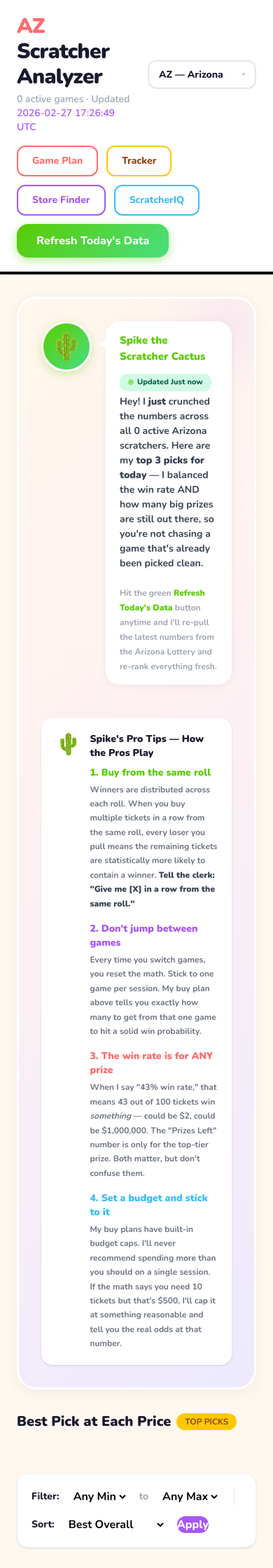
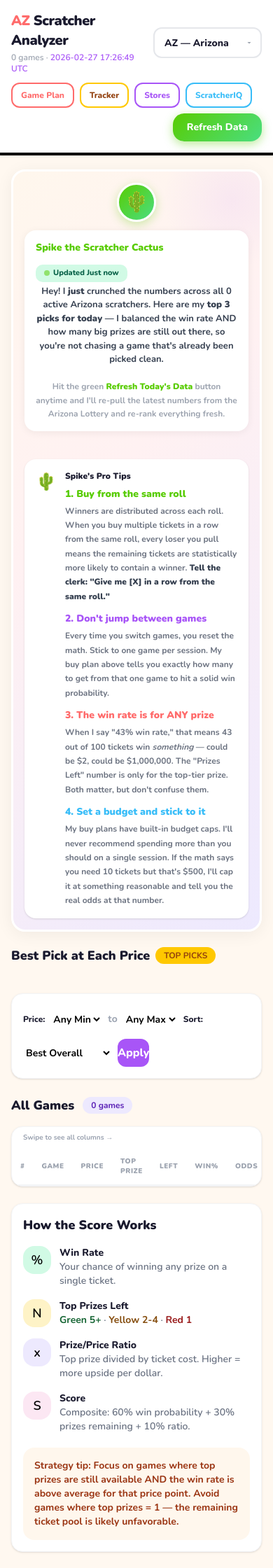
Before and after one commit to seasonspresents/lottery-analyzer, a Flask app: page / in a window 390 px wide. Shown: the top 2240 px of the page at 70% size. Run offline with Flask 3, Linux system fonts and the light colour scheme; lists and menus that the app fills with data are empty; some libraries are stand-ins or nearby versions.

Commit message:
Mobile optimize all templates for touch-friendly responsive layout
Responsive headers, 44px touch targets, stacked nav on small screens,
compact table cells with swipe hints, responsive map height, and
bottom-positioned toast notifications.

Co-Authored-By: Claude Opus 4.6 <noreply@anthropic.com>

```diff
--- a/templates/dashboard.html
+++ b/templates/dashboard.html
@@ -282,63 +282,72 @@
             padding-right: 30px;
         }
         .state-picker:focus { border-color: var(--pop-purple); outline: none; }
+
+        /* ---- Mobile overrides ---- */
+        @media (max-width: 639px) {
+            .smart-pick-section { padding: 16px; margin-bottom: 20px; border-radius: 20px; }
+            .mascot-wrap { flex-direction: column; align-items: center; text-align: center; gap: 12px; }
+            .mascot { width: 56px; height: 56px; font-size: 28px; }
+            .mascot-bubble::before { display: none; }
+            .mascot-bubble { border-radius: 16px; padding: 14px 16px; }
+            .mascot-name { font-size: 14px; }
+            .mascot-msg { font-size: 13px; }
+            .smart-card { padding: 16px; border-radius: 16px; }
+            .smart-explanation { font-size: 12px; }
+            .toast-container { top: auto; bottom: 16px; right: 16px; left: 16px; }
+            .toast { border-radius: 14px; padding: 12px 16px; }
+        }
     </style>
 </head>
 <body class="min-h-screen">
 
     <!-- Header -->
     <div class="bg-white border-b-4 border-[--pop-green] shadow-sm">
-        <div class="max-w-7xl mx-auto px-6 py-5 flex flex-wrap items-center justify-between gap-4">
-            <div class="flex items-center gap-4">
-                <div>
-                    <h1 class="text-3xl font-black tracking-tight" style="color: #1a1a2e;">
+        <div class="max-w-7xl mx-auto px-4 sm:px-6 py-4 sm:py-5">
+            <!-- Title row -->
+            <div class="flex items-center justify-between gap-3 mb-3 sm:mb-0">
+                <div class="min-w-0">
+                    <h1 class="text-xl sm:text-3xl font-black tracking-tight" style="color: #1a1a2e;">
                         <span style="color: var(--pop-coral);">{{ state_cfg.abbreviation }}</span> Scratcher Analyzer
                     </h1>
-                    <p class="text-sm font-semibold mt-1" style="color: #9ca3af;">
-                        {{ total_games }} active games &middot; Updated <span style="color: var(--pop-purple);">{{ analyzed_at[:19].replace('T', ' ') }} UTC</span>
+                    <p class="text-xs sm:text-sm font-semibold mt-0.5" style="color: #9ca3af;">
+                        {{ total_games }} games &middot; <span style="color: var(--pop-purple);">{{ analyzed_at[:19].replace('T', ' ') }} UTC</span>
                     </p>
                 </div>
-                <select class="state-picker" onchange="switchState(this.value)">
+                <select class="state-picker" style="min-height:44px;" onchange="switchState(this.value)">
                     {% for code, cfg in states|dictsort %}
                     <option value="{{ code }}" {% if code == state %}selected{% endif %}>{{ cfg.abbreviation }} — {{ cfg.name }}</option>
                     {% endfor %}
                 </select>
             </div>
-            <div class="flex gap-3 items-center flex-wrap">
-                <a href="/plan?state={{ state }}" class="font-extrabold text-sm px-5 py-2.5 rounded-xl border-2 no-underline"
-                   style="border-color: var(--pop-coral); color: var(--pop-coral); transition: all 0.15s ease;"
-                   onmouseover="this.style.background='var(--pop-coral)';this.style.color='white'"
-                   onmouseout="this.style.background='transparent';this.style.color='var(--pop-coral)'">
+            <!-- Nav row -->
+            <div class="flex gap-2 sm:gap-3 items-center flex-wrap">
+                <a href="/plan?state={{ state }}" class="font-extrabold text-xs sm:text-sm px-3 sm:px-5 py-2 sm:py-2.5 rounded-xl border-2 no-underline"
+                   style="border-color: var(--pop-coral); color: var(--pop-coral);">
                     Game Plan
                 </a>
-                <a href="/tracker?state={{ state }}" class="font-extrabold text-sm px-5 py-2.5 rounded-xl border-2 no-underline"
-                   style="border-color: var(--pop-yellow); color: #92400E; transition: all 0.15s ease;"
-                   onmouseover="this.style.background='var(--pop-yellow)';this.style.color='white'"
-                   onmouseout="this.style.background='transparent';this.style.color='#92400E'">
+                <a href="/tracker?state={{ state }}" class="font-extrabold text-xs sm:text-sm px-3 sm:px-5 py-2 sm:py-2.5 rounded-xl border-2 no-underline"
+                   style="border-color: var(--pop-yellow); color: #92400E;">
                     Tracker
                 </a>
-                <a href="/stores?state={{ state }}" class="font-extrabold text-sm px-5 py-2.5 rounded-xl border-2 no-underline"
-                   style="border-color: var(--pop-purple); color: var(--pop-purple); transition: all 0.15s ease;"
-                   onmouseover="this.style.background='var(--pop-purple)';this.style.color='white'"
-                   onmouseout="this.style.background='transparent';this.style.color='var(--pop-purple)'">
-                    Store Finder
+                <a href="/stores?state={{ state }}" class="font-extrabold text-xs sm:text-sm px-3 sm:px-5 py-2 sm:py-2.5 rounded-xl border-2 no-underline"
+                   style="border-color: var(--pop-purple); color: var(--pop-purple);">
+                    Stores
                 </a>
-                <a href="/go" class="font-extrabold text-sm px-5 py-2.5 rounded-xl border-2 no-underline"
-                   style="border-color: var(--pop-blue); color: var(--pop-blue); transition: all 0.15s ease;"
-                   onmouseover="this.style.background='var(--pop-blue)';this.style.color='white'"
-                   onmouseout="this.style.background='transparent';this.style.color='var(--pop-blue)'">
+                <a href="/go" class="font-extrabold text-xs sm:text-sm px-3 sm:px-5 py-2 sm:py-2.5 rounded-xl border-2 no-underline"
+                   style="border-color: var(--pop-blue); color: var(--pop-blue);">
                     ScratcherIQ
                 </a>
                 <button id="refreshBtn" onclick="refreshData()"
-                    class="refresh-bounce font-extrabold text-white text-base px-7 py-3 rounded-2xl shadow-lg cursor-pointer border-0 active:scale-95"
+                    class="refresh-bounce font-extrabold text-white text-sm sm:text-base px-5 sm:px-7 py-2.5 sm:py-3 rounded-2xl shadow-lg cursor-pointer border-0 active:scale-95 ml-auto"
                     style="background: linear-gradient(135deg, var(--pop-green) 0%, #4ADE80 100%); box-shadow: 0 4px 14px rgba(88,204,2,0.4);">
-                    Refresh Today's Data
+                    Refresh Data
                 </button>
             </div>
         </div>
     </div>
 
-    <div class="max-w-7xl mx-auto px-6 py-8">
+    <div class="max-w-7xl mx-auto px-4 sm:px-6 py-5 sm:py-8">
 
         <!-- Smart Pick Section with Mascot -->
         <div class="smart-pick-section">
@@ -467,12 +476,12 @@
             </div>
 
             <!-- Pro tips from mascot -->
-            <div class="mt-6 p-5 rounded-2xl bg-white shadow-sm">
+            <div class="mt-4 sm:mt-6 p-4 sm:p-5 rounded-2xl bg-white shadow-sm">
                 <div class="flex items-start gap-3">
-                    <div class="flex-shrink-0 text-3xl">{{ state_cfg.mascot_emoji|safe }}</div>
-                    <div>
-                        <div class="text-sm font-black mb-2" style="color: #1a1a2e;">{{ state_cfg.mascot_name.split(' ')[0] }}'s Pro Tips — How the Pros Play</div>
-                        <div class="grid grid-cols-1 md:grid-cols-2 gap-4 text-xs font-bold" style="color: #6B7280; line-height: 1.7;">
+                    <div class="flex-shrink-0 text-2xl sm:text-3xl">{{ state_cfg.mascot_emoji|safe }}</div>
+                    <div class="min-w-0">
+                        <div class="text-xs sm:text-sm font-black mb-2" style="color: #1a1a2e;">{{ state_cfg.mascot_name.split(' ')[0] }}'s Pro Tips</div>
+                        <div class="grid grid-cols-1 md:grid-cols-2 gap-3 sm:gap-4 text-xs font-bold" style="color: #6B7280; line-height: 1.7;">
                             <div>
                                 <div class="font-black text-sm mb-1" style="color: var(--pop-green);">1. Buy from the same roll</div>
                                 Winners are distributed across each roll. When you buy multiple tickets in a row from the same roll, every loser you pull means the remaining tickets are statistically more likely to contain a winner. <strong style="color:#374151;">Tell the clerk: "Give me [X] in a row from the same roll."</strong>
@@ -496,21 +505,21 @@
         </div>
 
         <!-- Best Picks Section -->
-        <div class="mb-10">
-            <h2 class="text-xl font-black mb-5 flex items-center gap-2" style="color: #1a1a2e;">
+        <div class="mb-6 sm:mb-10">
+            <h2 class="text-lg sm:text-xl font-black mb-4 sm:mb-5 flex items-center gap-2" style="color: #1a1a2e;">
                 Best Pick at Each Price
                 <span class="text-xs font-bold px-3 py-1 rounded-full" style="background: var(--pop-yellow); color: #92400E;">TOP PICKS</span>
             </h2>
-            <div class="grid grid-cols-1 sm:grid-cols-2 lg:grid-cols-4 gap-4">
+            <div class="grid grid-cols-2 sm:grid-cols-2 lg:grid-cols-4 gap-3 sm:gap-4">
                 {% set gradients = ['gradient-coral', 'gradient-green', 'gradient-blue', 'gradient-purple', 'gradient-yellow', 'gradient-pink', 'gradient-orange', 'gradient-mint'] %}
                 {% for price, game in best_per_price|dictsort %}
-                <div class="pop-card rounded-3xl p-5 text-white shadow-lg {{ gradients[loop.index0 % 8] }}">
-                    <div class="flex items-center justify-between mb-3">
-                        <span class="text-sm font-black bg-white/25 backdrop-blur-sm px-3 py-1 rounded-full">${{ price }} ticket</span>
-                        <span class="text-xs font-bold bg-white/20 px-2 py-0.5 rounded-full">BEST</span>
+                <div class="pop-card rounded-2xl sm:rounded-3xl p-3 sm:p-5 text-white shadow-lg {{ gradients[loop.index0 % 8] }}">
+                    <div class="flex items-center justify-between mb-2 sm:mb-3">
+                        <span class="text-xs sm:text-sm font-black bg-white/25 backdrop-blur-sm px-2 sm:px-3 py-0.5 sm:py-1 rounded-full">${{ price }}</span>
+                        <span class="text-[10px] sm:text-xs font-bold bg-white/20 px-2 py-0.5 rounded-full">BEST</span>
                     </div>
-                    <div class="text-lg font-black mb-4 leading-tight">{{ game.name }}</div>
-                    <div class="grid grid-cols-2 gap-3 text-sm">
+                    <div class="text-sm sm:text-lg font-black mb-2 sm:mb-4 leading-tight">{{ game.name }}</div>
+                    <div class="grid grid-cols-2 gap-2 sm:gap-3 text-xs sm:text-sm">
                         <div>
                             <div class="text-white/70 text-xs font-bold">Top Prize</div>
                             <div class="font-extrabold">${{ "{:,.0f}".format(game.top_prize) }}</div>
@@ -534,11 +543,11 @@
         </div>
 
         <!-- Filters -->
-        <form method="GET" class="bg-white rounded-2xl shadow-sm border border-gray-100 p-5 mb-8 flex flex-wrap items-center gap-4">
+        <form method="GET" class="bg-white rounded-2xl shadow-sm border border-gray-100 p-4 sm:p-5 mb-6 sm:mb-8">
             <input type="hidden" name="state" value="{{ state }}">
-            <span class="text-sm font-extrabold" style="color: #1a1a2e;">Filter:</span>
-
-            <select name="min_price" class="select select-bordered select-sm rounded-xl font-bold">
+            <div class="flex flex-wrap items-center gap-2 sm:gap-4">
+                <span class="text-xs sm:text-sm font-extrabold" style="color: #1a1a2e;">Price:</span>
+                <select name="min_price" class="select select-bordered select-sm rounded-xl font-bold text-sm" style="min-height:40px;">
                     <option value="0" {% if min_price == 0 %}selected{% endif %}>Any Min</option>
                     <option value="1" {% if min_price == 1 %}selected{% endif %}>$1+</option>
                     <option value="5" {% if min_price == 5 %}selected{% endif %}>$5+</option>
@@ -547,7 +556,7 @@
                     <option value="30" {% if min_price == 30 %}selected{% endif %}>$30+</option>
                 </select>
                 <span class="text-gray-400 font-bold text-sm">to</span>
-            <select name="max_price" class="select select-bordered select-sm rounded-xl font-bold">
+                <select name="max_price" class="select select-bordered select-sm rounded-xl font-bold text-sm" style="min-height:40px;">
                     <option value="1" {% if max_price == 1 %}selected{% endif %}>$1</option>
                     <option value="2" {% if max_price == 2 %}selected{% endif %}>$2</option>
                     <option value="3" {% if max_price == 3 %}selected{% endif %}>$3</option>
@@ -559,10 +568,8 @@
                     <option value="999" {% if max_price == 999 %}selected{% endif %}>Any Max</option>
                 </select>
 
-            <div class="w-px h-6 bg-gray-200 mx-1"></div>
-
-            <span class="text-sm font-extrabold" style="color: #1a1a2e;">Sort:</span>
-            <select name="sort" class="select select-bordered select-sm rounded-xl font-bold">
+                <span class="text-xs sm:text-sm font-extrabold" style="color: #1a1a2e;">Sort:</span>
+                <select name="sort" class="select select-bordered select-sm rounded-xl font-bold text-sm" style="min-height:40px;">
                     <option value="score" {% if sort_by == 'score' %}selected{% endif %}>Best Overall</option>
                     <option value="odds" {% if sort_by == 'odds' %}selected{% endif %}>Win Rate</option>
                     <option value="top_prize" {% if sort_by == 'top_prize' %}selected{% endif %}>Top Prize</option>
@@ -571,44 +578,45 @@
                     <option value="price" {% if sort_by == 'price' %}selected{% endif %}>Price</option>
                 </select>
 
-            <button type="submit" class="btn btn-sm rounded-xl font-extrabold text-white border-0"
-                style="background: var(--pop-purple);">
+                <button type="submit" class="btn btn-sm rounded-xl font-extrabold text-white border-0" style="background: var(--pop-purple); min-height:40px;">
                     Apply
                 </button>
+            </div>
         </form>
 
         <!-- Games Table -->
         <div class="mb-4 flex items-center gap-3">
-            <h2 class="text-xl font-black" style="color: #1a1a2e;">All Games</h2>
+            <h2 class="text-lg sm:text-xl font-black" style="color: #1a1a2e;">All Games</h2>
             <span class="text-xs font-bold px-3 py-1 rounded-full" style="background: #EDE9FE; color: #5B21B6;">{{ games|length }} games</span>
         </div>
 
-        <div class="bg-white rounded-3xl shadow-sm border border-gray-100 overflow-hidden">
+        <div class="bg-white rounded-2xl sm:rounded-3xl shadow-sm border border-gray-100 overflow-hidden">
+            <p class="text-[10px] font-bold text-gray-400 px-4 py-2 sm:hidden">Swipe to see all columns &rarr;</p>
             <div class="overflow-x-auto">
-                <table class="w-full text-sm">
+                <table class="w-full text-xs sm:text-sm">
                     <thead>
                         <tr class="border-b-2 border-gray-100">
-                            <th class="px-5 py-4 text-left text-xs font-black uppercase tracking-wider" style="color: #9ca3af;">
+                            <th class="px-3 sm:px-5 py-3 sm:py-4 text-left text-[10px] sm:text-xs font-black uppercase tracking-wider" style="color: #9ca3af;">
                                 <a href="?sort=score&min_price={{ min_price }}&max_price={{ max_price }}&state={{ state }}" class="hover:text-[--pop-purple] no-underline" style="color: inherit;">#</a>
                             </th>
-                            <th class="px-5 py-4 text-left text-xs font-black uppercase tracking-wider" style="color: #9ca3af;">Game</th>
-                            <th class="px-5 py-4 text-left text-xs font-black uppercase tracking-wider" style="color: #9ca3af;">
+                            <th class="px-3 sm:px-5 py-3 sm:py-4 text-left text-[10px] sm:text-xs font-black uppercase tracking-wider" style="color: #9ca3af;">Game</th>
+                            <th class="px-3 sm:px-5 py-3 sm:py-4 text-left text-[10px] sm:text-xs font-black uppercase tracking-wider" style="color: #9ca3af;">
                                 <a href="?sort=price&min_price={{ min_price }}&max_price={{ max_price }}&state={{ state }}" class="hover:text-[--pop-purple] no-underline" style="color: inherit;">Price</a>
                             </th>
-                            <th class="px-5 py-4 text-left text-xs font-black uppercase tracking-wider" style="color: #9ca3af;">
+                            <th class="px-3 sm:px-5 py-3 sm:py-4 text-left text-[10px] sm:text-xs font-black uppercase tracking-wider" style="color: #9ca3af;">
                                 <a href="?sort=top_prize&min_price={{ min_price }}&max_price={{ max_price }}&state={{ state }}" class="hover:text-[--pop-purple] no-underline" style="color: inherit;">Top Prize</a>
                             </th>
-                            <th class="px-5 py-4 text-left text-xs font-black uppercase tracking-wider" style="color: #9ca3af;">
-                                <a href="?sort=remaining&min_price={{ min_price }}&max_price={{ max_price }}&state={{ state }}" class="hover:text-[--pop-purple] no-underline" style="color: inherit;">Prizes Left</a>
+                            <th class="px-3 sm:px-5 py-3 sm:py-4 text-left text-[10px] sm:text-xs font-black uppercase tracking-wider" style="color: #9ca3af;">
+                                <a href="?sort=remaining&min_price={{ min_price }}&max_price={{ max_price }}&state={{ state }}" class="hover:text-[--pop-purple] no-underline" style="color: inherit;">Left</a>
                             </th>
-                            <th class="px-5 py-4 text-left text-xs font-black uppercase tracking-wider" style="color: #9ca3af;">
-                                <a href="?sort=odds&min_price={{ min_price }}&max_price={{ max_price }}&state={{ state }}" class="hover:text-[--pop-purple] no-underline" style="color: inherit;">Win Rate</a>
+                            <th class="px-3 sm:px-5 py-3 sm:py-4 text-left text-[10px] sm:text-xs font-black uppercase tracking-wider" style="color: #9ca3af;">
+                                <a href="?sort=odds&min_price={{ min_price }}&max_price={{ max_price }}&state={{ state }}" class="hover:text-[--pop-purple] no-underline" style="color: inherit;">Win%</a>
                             </th>
-                            <th class="px-5 py-4 text-left text-xs font-black uppercase tracking-wider" style="color: #9ca3af;">Odds</th>
-                            <th class="px-5 py-4 text-left text-xs font-black uppercase tracking-wider" style="color: #9ca3af;">
+                            <th class="px-3 sm:px-5 py-3 sm:py-4 text-left text-[10px] sm:text-xs font-black uppercase tracking-wider" style="color: #9ca3af;">Odds</th>
+                            <th class="px-3 sm:px-5 py-3 sm:py-4 text-left text-[10px] sm:text-xs font-black uppercase tracking-wider" style="color: #9ca3af;">
                                 <a href="?sort=ratio&min_price={{ min_price }}&max_price={{ max_price }}&state={{ state }}" class="hover:text-[--pop-purple] no-underline" style="color: inherit;">Ratio</a>
                             </th>
-                            <th class="px-5 py-4 text-left text-xs font-black uppercase tracking-wider" style="color: #9ca3af;">
+                            <th class="px-3 sm:px-5 py-3 sm:py-4 text-left text-[10px] sm:text-xs font-black uppercase tracking-wider" style="color: #9ca3af;">
                                 <a href="?sort=score&min_price={{ min_price }}&max_price={{ max_price }}&state={{ state }}" class="hover:text-[--pop-purple] no-underline" style="color: inherit;">Score</a>
                             </th>
                         </tr>
@@ -617,7 +625,7 @@
                         {% for game in games %}
                         <tr class="game-row border-b border-gray-50 {% if loop.index is odd %}bg-white{% else %}bg-orange-50/30{% endif %}">
                             <!-- Rank -->
-                            <td class="px-5 py-3.5">
+                            <td class="px-3 sm:px-5 py-2.5 sm:py-3.5">
                                 {% if loop.index == 1 %}
                                     <span class="inline-flex items-center justify-center w-8 h-8 rounded-full text-sm font-black text-white" style="background: var(--pop-yellow); color: #92400E;">1</span>
                                 {% elif loop.index == 2 %}
@@ -629,41 +637,41 @@
                                 {% endif %}
                             </td>
                             <!-- Game Name -->
-                            <td class="px-5 py-3.5">
+                            <td class="px-3 sm:px-5 py-2.5 sm:py-3.5">
                                 <div class="font-extrabold" style="color: #1a1a2e;">{{ game.name }}</div>
                                 <div class="text-xs font-bold text-gray-400">#{{ game.game_num }}</div>
                             </td>
                             <!-- Price -->
-                            <td class="px-5 py-3.5">
+                            <td class="px-3 sm:px-5 py-2.5 sm:py-3.5">
                                 {% set p = game.price|int %}
                                 <span class="inline-block px-3 py-1 rounded-full text-xs font-black price-{{ p }}">
                                     ${{ "{:,.0f}".format(game.price) }}
                                 </span>
                             </td>
                             <!-- Top Prize -->
-                            <td class="px-5 py-3.5 font-extrabold" style="color: var(--pop-coral);">
+                            <td class="px-3 sm:px-5 py-2.5 sm:py-3.5 font-extrabold" style="color: var(--pop-coral);">
                                 ${{ "{:,.0f}".format(game.top_prize) }}
                             </td>
                             <!-- Prizes Remaining -->
-                            <td class="px-5 py-3.5">
+                            <td class="px-3 sm:px-5 py-2.5 sm:py-3.5">
                                 <span class="inline-block px-3 py-1 rounded-full text-xs font-black {% if game.top_prizes_remaining >= 5 %}remaining-high{% elif game.top_prizes_remaining >= 2 %}remaining-mid{% else %}remaining-low{% endif %}">
                                     {{ game.top_prizes_remaining }}
                                 </span>
                             </td>
                             <!-- Win Rate -->
-                            <td class="px-5 py-3.5 font-extrabold" style="color: var(--pop-green);">
+                            <td class="px-3 sm:px-5 py-2.5 sm:py-3.5 font-extrabold" style="color: var(--pop-green);">
                                 {{ game.win_rate_pct }}%
                             </td>
                             <!-- Odds -->
-                            <td class="px-5 py-3.5 text-gray-500 font-bold">
+                            <td class="px-3 sm:px-5 py-2.5 sm:py-3.5 text-gray-500 font-bold">
                                 1 in {{ game.odds_1_in }}
                             </td>
                             <!-- Ratio -->
-                            <td class="px-5 py-3.5 font-bold" style="color: var(--pop-purple);">
+                            <td class="px-3 sm:px-5 py-2.5 sm:py-3.5 font-bold" style="color: var(--pop-purple);">
                                 {{ "{:,.0f}".format(game.top_prize_to_price_ratio) }}x
                             </td>
                             <!-- Score -->
-                            <td class="px-5 py-3.5">
+                            <td class="px-3 sm:px-5 py-2.5 sm:py-3.5">
                                 {% set max_score = games[0].score if games else 1 %}
                                 {% set pct = (game.score / max_score * 100) if max_score > 0 else 0 %}
                                 <span class="inline-block px-3 py-1 rounded-full text-xs font-black {% if pct >= 75 %}score-great{% elif pct >= 50 %}score-good{% elif pct >= 25 %}score-ok{% else %}score-low{% endif %}">
@@ -678,7 +686,7 @@
         </div>
 
         <!-- How It Works -->
-        <div class="bg-white rounded-3xl shadow-sm border border-gray-100 p-6 mt-8">
+        <div class="bg-white rounded-2xl sm:rounded-3xl shadow-sm border border-gray-100 p-4 sm:p-6 mt-6 sm:mt-8">
             <h3 class="text-lg font-black mb-4" style="color: #1a1a2e;">How the Score Works</h3>
             <div class="grid grid-cols-1 md:grid-cols-2 gap-4 text-sm">
                 <div class="flex gap-3">
```
Also changed, not shown: templates/loading.html (+5 -4 lines), templates/plan.html (+10 -10 lines), templates/stores.html (+30 -32 lines), templates/tracker.html (+60 -56 lines), 1 other file. Lines whose indentation alone changed are shown as unchanged.
